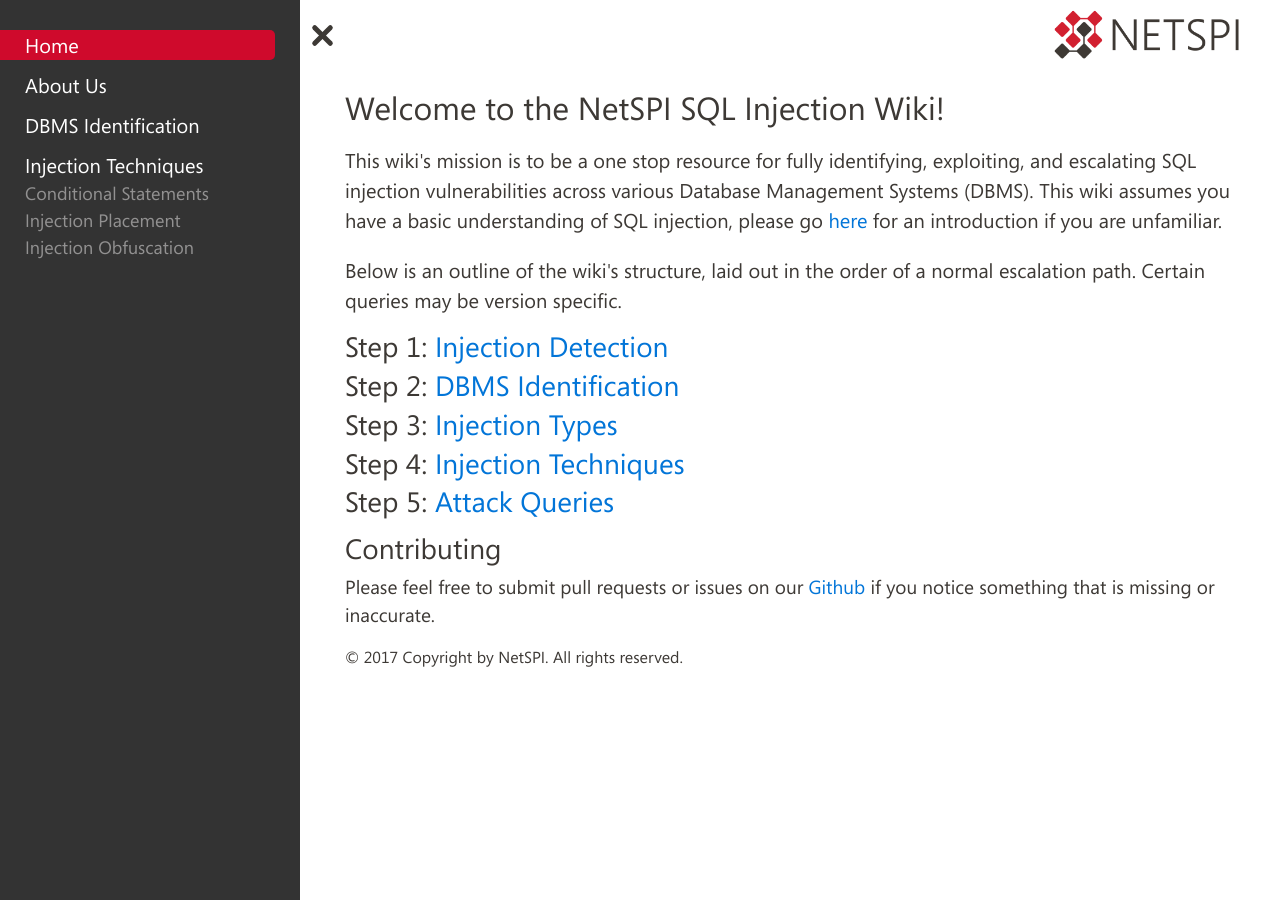
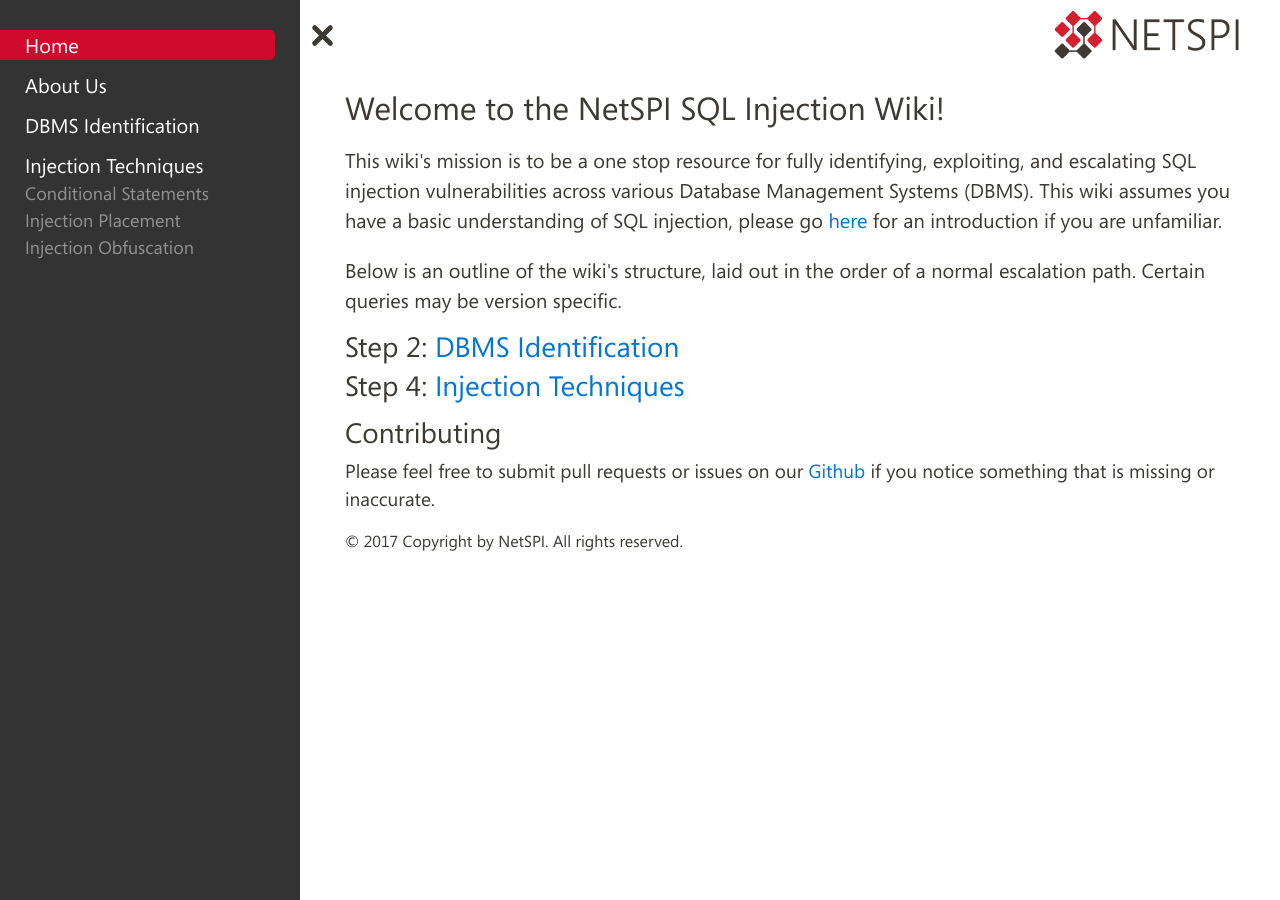
Before and after one commit to NetSPI/WikiJekyllTheme, a Jekyll site: the page built from index.html, in a window 1280 px wide. Built offline with Jekyll 4.4.1, drawn with Linux system fonts in a browser that asks for light colours.

Commit message:
updating nav

```diff
--- a/_layouts/default.html
+++ b/_layouts/default.html
@@ -19,7 +19,7 @@
   <div class="mobile"></div>
   <div id="contentWrapper">
     <div id="topBar">
-      <div class="n-nav-icon">
+      <div class="n-nav-icon default">
         <span></span>
         <span></span>
         <span></span>
@@ -29,7 +29,7 @@
         <img onClick="window.location.href='{{site.baseurl}}'" src="{{site.baseurl}}/assets/images/logo.png" /><br/>
       </div>
     </div>
-    <div class="n-navbar">
+    <div class="n-navbar default">
       <script>
         //So this isn't my favorite solution. If we rewrite CSS this should be taken out.
         //The issue is that nav defaults to open, and on mobile open takes the entire screen.
@@ -39,18 +39,18 @@
         //In the future I'd like to create a CSS class "default" and have the media query invert the parameters on mobile,
         //so default keeps everything closed on mobile, but open on desktop. Then we don't need JS
         //The contributor who fixes this gets a free pizza from me.
-        if (!document.getElementsByClassName('mobile')[0].offsetParent) {
-          document.getElementsByClassName('n-navbar')[0].classList.add('active');
-          document.getElementsByClassName('n-nav-icon')[0].classList.add('open');
-          document.getElementsByClassName('n-nav-icon')[0].classList.add('active');
-          setTimeout(function() {
-            document.getElementsByClassName('n-navbar')[0].classList.add('animate');
-            document.getElementsByClassName('n-nav-icon')[0].classList.add('animate');
-          }, 250)
-        } else {
-          document.getElementsByClassName('n-navbar')[0].classList.add('animate');
-          document.getElementsByClassName('n-nav-icon')[0].classList.add('animate');
-        }
+        // if (!document.getElementsByClassName('mobile')[0].offsetParent) {
+        //   document.getElementsByClassName('n-navbar')[0].classList.add('default');
+        //   document.getElementsByClassName('n-nav-icon')[0].classList.add('open');
+        //   document.getElementsByClassName('n-nav-icon')[0].classList.add('active');
+        //   setTimeout(function() {
+        //     document.getElementsByClassName('n-navbar')[0].classList.add('animate');
+        //     document.getElementsByClassName('n-nav-icon')[0].classList.add('animate');
+        //   }, 250)
+        // } else {
+        //   document.getElementsByClassName('n-navbar')[0].classList.add('animate');
+        //   document.getElementsByClassName('n-nav-icon')[0].classList.add('animate');
+        // }
       </script>
       {% include nav.html %}
     </div>
--- a/assets/javascripts/index.js
+++ b/assets/javascripts/index.js
@@ -57,22 +57,30 @@
 
   //Toggle the navigation
   function toggleNavigation() {
-    $('.n-nav-icon').toggleClass('open');
-    $('.n-nav-icon').toggleClass('active');
-    $(".n-navbar").toggleClass('active');
+    $('.n-nav-icon').toggleClass('default');
+    $(".n-navbar").toggleClass('default');
   }
 
   //Close the navigation
   function closeNavigation() {
-    $('.n-nav-icon').removeClass('open');
-    $('.n-nav-icon').removeClass('active');
-    $(".n-navbar").removeClass('active');
+    if (isMobile) {
+      $('.n-nav-icon').addClass('default');
+      $(".n-navbar").addClass('default');
+    } else {
+      $('.n-nav-icon').removeClass('default');
+      $(".n-navbar").removeClass('default');
+    }
     $('body').removeClass('noscroll');
   }
   //Open the navigation
   function openNavigation() {
-    $('.n-nav-icon').addClass('open');
-    $('.n-nav-icon').addClass('active');
-    $('.n-navbar').addClass('active');
+    if (isMobile) {
+      $('.n-nav-icon').removeClass('default');
+      $(".n-navbar").removeClass('default');
+    } else {
+      $('.n-nav-icon').addClass('default');
+      $(".n-navbar").addClass('default');
+    }
+    $('body').removeClass('noscroll');
   }
 })
--- a/assets/scss/index.scss
+++ b/assets/scss/index.scss
@@ -1,5 +1,6 @@
 ---
 ---
+$mobileWidth: 700px;
 html, body {
   font-family: "NetSPISegoe";
   font-weight: 400;
@@ -22,6 +23,30 @@
   text-align: center;
 }
 
+.noscroll {
+  overflow: hidden;
+}
+
+
+.link:hover {
+  text-decoration: underline;
+}
+
+li {
+  list-style-type: none;
+}
+
+.mobile {
+  display: none;
+  height: 0;
+  width: 0;
+
+  @media (max-width: $mobileWidth) {
+    & {
+      display: block !important;
+    }
+  }
+}
 code {
   color: black;
   font-family: monospace;
@@ -253,7 +278,7 @@
   text-decoration: underline;
 }
 
-@media (max-width: 700px) {
+@media (max-width: $mobileWidth) {
   #contentContainer {
     font-size: 15px;
   }
--- a/assets/scss/nav.scss
+++ b/assets/scss/nav.scss
@@ -1,10 +1,26 @@
 ---
 ---
+/*
+Here's kind of the deal with this.
+Navigation needs a default state. On desktop that is open, on mobile it is closed.
+We can detect in the javascript if it's mobile and close the nav, but at that point it's
+already painted and causes ugly flashes. My solution (and please suggest a better one)
+is to have a "default" state for the nav. For desktop that is open with the open styles applied.
+On mobile, the default state is reversed. So you'll see some media queries that are pretty much
+the inverse of their non-media-query counterparts.
+
+If you know a better way, let me know.
+
+For the time being, if you update a style, make sure its conterpart is updated too.
+*/
+$mobileWidth: 700px;
+
 #logo {
   width: 50px;
 }
 
 .n-navbar {
+  & {
     width: 0;
     height: 100%;
     background: #333333;
@@ -17,11 +33,124 @@
     color: white;
     font-size: 18px;
     padding-top: 20px;
+    -webkit-transition: 0.5s ease;
+    transition: 0.5s ease;
   }
 
-.n-navbar.animate {
+  &.default {
+    width: 300px;
+    overflow-y: auto;
+  }
+  /*When the nav bar is closed let content be full width*/
+  &+#contentContainer {
+    width: calc(100%);
+  }
+  /*When the nav bar is open, restrict the width of the content container*/
+  &.default+#contentContainer {
+    width: calc(100% - 300px);
+  }
+  @media (max-width: $mobileWidth) {
+    & {
+      width: 100vw;
+    }
+
+    &.default {
+      width: 0;
+      overflow-y: auto;
+    }
+    /*When the nav bar is closed let content be full width*/
+    &+#contentContainer {
+      width: calc(100% - 300px);
+    }
+    /*When the nav bar is open, restrict the width of the content container*/
+    &.default+#contentContainer {
+      width: calc(100%);
+    }
+
+    & li {
+      font-size: 20px;
+    }
+
+    & .n-nav-item {
+      width: 400px !important;
+      max-width: 95vw;
+    }
+  }
+
+  & ul {
     -webkit-transition: 0.5s ease;
-  transition: 0.5s ease;
+    padding-left: 0;
+    width: 300px;
+  }
+
+  & .n-nav-item {
+    margin-left: -300px;
+    -webkit-transition: margin-left 0.5s ease, padding-left 0.5s ease;
+    transition: margin-left 0.5s ease, padding-left 0.5s ease;
+    padding-left: 25px;
+    width: 275px;
+  }
+
+  &.default .n-nav-item {
+    margin-left: 0;
+    padding-left: 25px;
+    width: 275px;
+    background: rgba(207, 10, 44, 0);
+  }
+
+  &.default .n-nav-item.active {
+    width: 275px;
+    background: rgba(207, 10, 44, 1);
+  }
+  @media (max-width: $mobileWidth) {
+    & .n-nav-item {
+      margin-left: 0;
+      padding-left: 25px;
+      width: 275px;
+      background: rgba(207, 10, 44, 0);
+    }
+
+    & .n-nav-item.active {
+      width: 275px;
+      background: rgba(207, 10, 44, 1);
+    }
+  }
+
+  & .n-nav-item.active a {
+    color: white !important;
+  }
+
+  & .n-nav-item.active {
+    border-top-right-radius: 5px;
+    border-bottom-right-radius: 5px;
+    background: rgba(207, 10, 44, 1);
+  }
+
+  & .nav-link {
+    color: #CE112D;
+  }
+
+  & .nav-link:hover {
+    color: #3d3935;
+  }
+
+  & .n-top-nav-item {
+    font-size: 20px;
+    padding-left: 25px !important;
+    margin-top: 10px;
+  }
+
+  & .n-top-nav-item a {
+    color: white !important;
+  }
+
+  & ul:first-child {
+    margin-top: 0;
+  }
+
+  & .n-nav-item a {
+    color: #929191;
+  }
 }
 
 #topBar {
@@ -29,225 +158,139 @@
   padding: 10px;
   position: absolute;
   width: 100%;
-}
 
-#topBar #logoContainer {
+  & #logoContainer {
     position: absolute;
     right: 40px;
     cursor: hand;
     cursor: pointer;
   }
 
-#topBar #logoContainer img {
+  & #logoContainer img {
     height: 50px;
   }
 
-#topBar #logoContainer div {
+  & #logoContainer div {
     text-align: right;
   }
 
-.n-parent-nav-item {
-  font-size: 20px;
-  color: white;
-}
-
-.nav-link {
-  color: #CE112D;
-}
-
-.nav-link:hover {
-  color: #3d3935;
-}
-
-.link:hover {
-  text-decoration: underline;
-}
-
-.n-navbar.active {
-  width: 300px;
-  overflow-y: auto;
-}
-/*When the nav bar is closed let content be full width*/
-.n-navbar+#contentContainer {
-  width: calc(100%);
-}
-/*When the nav bar is open, restrict the width of the content container*/
-.n-navbar.active+#contentContainer {
-  width: calc(100% - 300px);
-}
-
-.n-navbar ul {
-  -webkit-transition: 0.5s ease;
-  padding-left: 0;
-  width: 300px;
-}
-
-.n-navbar .n-nav-item {
-  margin-left: -300px;
-  -webkit-transition: margin-left 0.5s ease, padding-left 0.5s ease;
-  transition: margin-left 0.5s ease, padding-left 0.5s ease;
-  padding-left: 25px;
-  width: 275px;
-}
-
-.n-navbar .n-parent-nav-item {
-  margin-left: -300px;
-  padding-left: 25px;
-  -webkit-transition: margin-left 0.5s ease;
-  transition: margin-left 0.5s ease;
-}
-
-.n-navbar.active .n-parent-nav-item {
-  margin-left: 0;
-}
-
-.n-navbar.active .n-nav-item {
-  margin-left: 0;
-  padding-left: 25px;
-  width: 275px;
-  background: rgba(207, 10, 44, 0);
-}
-
-.n-navbar.active .n-nav-item.active {
-  width: 275px;
-  background: rgba(207, 10, 44, 1);
-}
-
-.n-navbar .n-nav-item.active a {
-  color: white !important;
-}
-
-.n-navbar .n-nav-item.active {
-  border-top-right-radius: 5px;
-  border-bottom-right-radius: 5px;
-  background: rgba(207, 10, 44, 1);
-}
-
-.n-nav-item a {
-  -webkit-touch-callout: none;
-  /* iOS Safari */
-  -webkit-user-select: none;
-  /* Safari */
-  /* Konqueror HTML */
-  -moz-user-select: none;
-  /* Firefox */
-  -ms-user-select: none;
-  /* Internet Explorer/Edge */
-  user-select: none;
-  /**/
-}
-
-img {
-  -webkit-touch-callout: none;
-  /* iOS Safari */
-  -webkit-user-select: none;
-  /* Safari */
-  /* Konqueror HTML */
-  -moz-user-select: none;
-  /* Firefox */
-  -ms-user-select: none;
-  /* Internet Explorer/Edge */
-  user-select: none;
-  /**/
-}
-
-.n-parent-nav-item {
-  -webkit-touch-callout: none;
-  /* iOS Safari */
-  -webkit-user-select: none;
-  /* Safari */
-  /* Konqueror HTML */
-  -moz-user-select: none;
-  /* Firefox */
-  -ms-user-select: none;
-  /* Internet Explorer/Edge */
-  user-select: none;
-  /**/
-}
-
-.n-navbar ul:first-child {
-  margin-top: 0;
-}
-
-.n-nav-item a {
-  color: #929191;
-}
-
-.n-top-nav-item {
-  font-size: 20px;
-  padding-left: 25px !important;
-  margin-top: 10px;
-}
-
-.n-top-nav-item a {
-  color: white !important;
-}
-
-li {
-  list-style-type: none;
-}
-
-.n-nav-icon span:nth-child(1) {
-  top: 0;
-}
-
-.n-nav-icon span:nth-child(2),
-.n-nav-icon span:nth-child(3) {
-  top: 10px;
-}
-
-.n-nav-icon span:nth-child(4) {
-  top: 20px;
-}
-
-.n-nav-icon.open span:nth-child(1) {
-  top: 10px;
-  width: 0;
-  left: 50%;
-}
-
-.n-nav-icon.open span:nth-child(4) {
-  top: 10px;
-  width: 0;
-  left: 50%;
-}
-
-.n-nav-icon.open span:nth-child(2) {
-  -webkit-transform: rotate(45deg);
-  transform: rotate(45deg);
-}
-
-.n-nav-icon.open span:nth-child(3) {
-  -webkit-transform: rotate(-45deg);
-  transform: rotate(-45deg);
-}
-
-.n-nav-icon {
+  & .n-nav-icon {
     width: 45px;
     height: 45px;
     position: fixed;
     top: calc(25px/2);
     float: left;
     /*background: rgba(61, 57, 53, .7);*/
+    left: 0px;
     z-index: 5000;
     margin-bottom: 10px;
-  left: 0;
     border-radius: 5px;
     -webkit-transform: rotate(0deg);
     transform: rotate(0deg);
     cursor: pointer;
+    -webkit-transition: 0.5s ease;
+    transition: 0.5s ease;
+
+    & span:nth-child(1) {
+      top: 0;
     }
 
-.n-nav-icon.animate {
-  -webkit-transition: 0.5s ease;
-  transition: 0.5s ease;
+    & span:nth-child(2),
+    & span:nth-child(3) {
+      top: 10px;
     }
 
-.n-nav-icon.active {
+    & span:nth-child(4) {
+      top: 20px;
+    }
+
+    &.default span:nth-child(1) {
+      top: 10px;
+      width: 0;
+      left: 50%;
+    }
+
+    &.default span:nth-child(4) {
+      top: 10px;
+      width: 0;
+      left: 50%;
+    }
+
+    &.default span:nth-child(2) {
+      -webkit-transform: rotate(45deg);
+      transform: rotate(45deg);
+    }
+
+    &.default span:nth-child(3) {
+      -webkit-transform: rotate(-45deg);
+      transform: rotate(-45deg);
+    }
+    &.default {
       left: 300px;
     }
+    @media (max-width: $mobileWidth) {
+      &.default {
+        left: 0px;
+      }
+      & {
+        left: calc(85vw - 25px);
+      }
+      & span {
+        background: white;
+      }
 
-.n-nav-icon span {
+      &.default span:nth-child(1) {
+        top: 0;
+      }
+
+      &.default span:nth-child(2),
+      &.default span:nth-child(3) {
+        top: 10px;
+      }
+
+      &.default span:nth-child(4) {
+        top: 20px;
+      }
+      //Select all the children separately so the query is more specific and overrides the previous
+      &.default span:nth-child(1),
+      &.default span:nth-child(2),
+      &.default span:nth-child(3),
+      &.default span:nth-child(4), {
+        background: #3d3935;
+        -webkit-transform: rotate(0deg);
+        transform: rotate(0deg);
+        width: 27px;
+        left: 0px;
+      }
+      &  span:nth-child(1),
+      &  span:nth-child(2),
+      &  span:nth-child(3),
+      &  span:nth-child(4), {
+        background: white;
+      }
+      & span:nth-child(1) {
+        top: 10px;
+        width: 0;
+        left: 50%;
+      }
+      & span:nth-child(4) {
+        top: 10px;
+        width: 0;
+        left: 50%;
+      }
+
+      & span:nth-child(2) {
+        -webkit-transform: rotate(45deg);
+        transform: rotate(45deg);
+      }
+
+      & span:nth-child(3) {
+        -webkit-transform: rotate(-45deg);
+        transform: rotate(-45deg);
+      }
+    }
+
+    & span {
       display: block;
       position: absolute;
       height: 5px;
@@ -262,56 +305,8 @@
       left: 0;
       -webkit-transform: rotate(0deg);
       transform: rotate(0deg);
-}
-
-.n-nav-icon.animate span {
       -webkit-transition: 0.25s ease;
       transition: 0.25s ease;
     }
-
-.mobile {
-  display: none;
-  height: 0;
-  width: 0;
-}
-
-.noscroll {
-  overflow: hidden;
-}
-@media (max-width: 900px) {
-  #topBar {
-    text-align: right;
   }
 }
-@media (max-width: 700px) {
-  .n-navbar.active {
-    width: 100vw;
-    overflow-y: auto;
-  }
-
-  .n-nav-icon.active {
-    /*Pull it in a bit so the icon doesn't go over any scrollbar*/
-    left: calc(85vw - 25px);
-  }
-
-  .n-nav-icon.active span {
-    background: white;
-  }
-
-  .n-navbar li {
-    font-size: 20px;
-  }
-
-  .n-nav-item {
-    width: 400px !important;
-    max-width: 95vw;
-  }
-  /*Don't compress the background content all weird when the nav bar goes full screen*/
-  .n-navbar.active+#contentContainer {
-    width: 100%;
-  }
-
-  .mobile {
-    display: block !important;
-  }
-}
--- a/index.html
+++ b/index.html
@@ -7,11 +7,8 @@
   <p class="readableText">This wiki's mission is to be a one stop resource for fully identifying, exploiting, and escalating SQL injection vulnerabilities across various Database Management Systems (DBMS). This wiki assumes you have a basic understanding of SQL injection, please
     go <a href="https://www.owasp.org/index.php/SQL_Injection" rel="noopener" target="_blank">here</a> for an introduction if you are unfamiliar.</p>
   <p class="readableText">Below is an outline of the wiki's structure, laid out in the order of a normal escalation path. Certain queries may be version specific.</p>
-  <h3>Step 1: <a onClick="updateRoute('{{site.baseurl}}/detection')">Injection Detection</a></h3>
-  <h3>Step 2: <a onClick="updateRoute('{{site.baseurl}}/tab/dbmsIdentification/dbmsIdentification')">DBMS Identification</a></h3>
-  <h3>Step 3: <a onClick="updateRoute('{{site.baseurl}}/injectionTypes')">Injection Types</a></h3>
-  <h3>Step 4: <a onClick="updateRoute('{{site.baseurl}}/injectionTechniques')">Injection Techniques</a></h3>
-  <h3>Step 5: <a onClick="updateRoute('{{site.baseurl}}/attackQueries')">Attack Queries</a></h3>
+  <h3>Step 2: <a onClick="updateRoute('{{site.baseurl}}/dbmsIdentification/')">DBMS Identification</a></h3>
+  <h3>Step 4: <a onClick="updateRoute('{{site.baseurl}}/injectionTechniques/')">Injection Techniques</a></h3>
   <p></p>
   <h3>Contributing</h3>
   <p>Please feel free to submit pull requests or issues on our <a href="https://github.com/NetSPI/SQLInjectionWiki" target="_blank" rel="noopener">Github</a> if you notice something that is missing or inaccurate.</p>
```
Also changed, not shown: 1 other file. Lines whose indentation alone changed are shown as unchanged.
